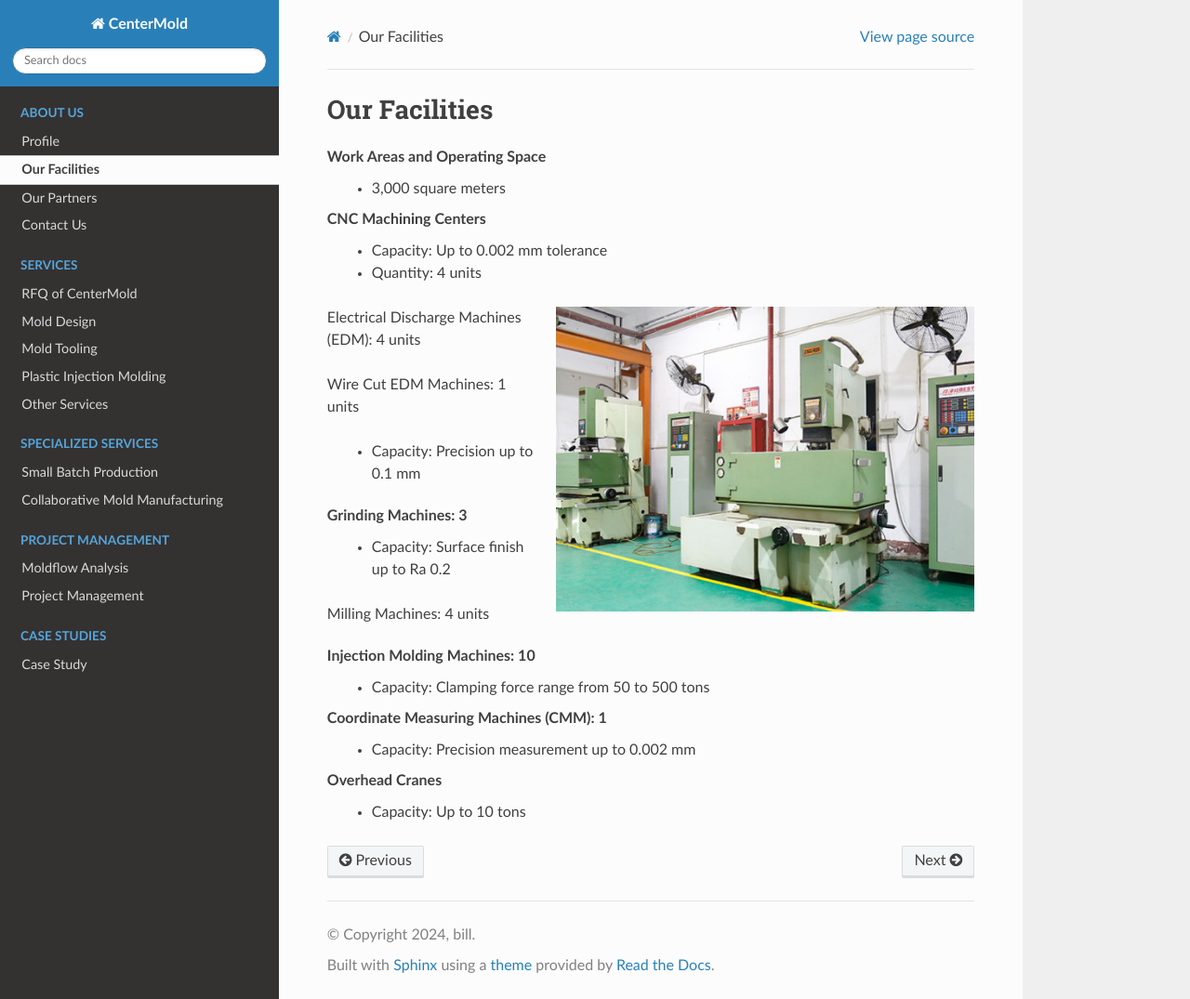
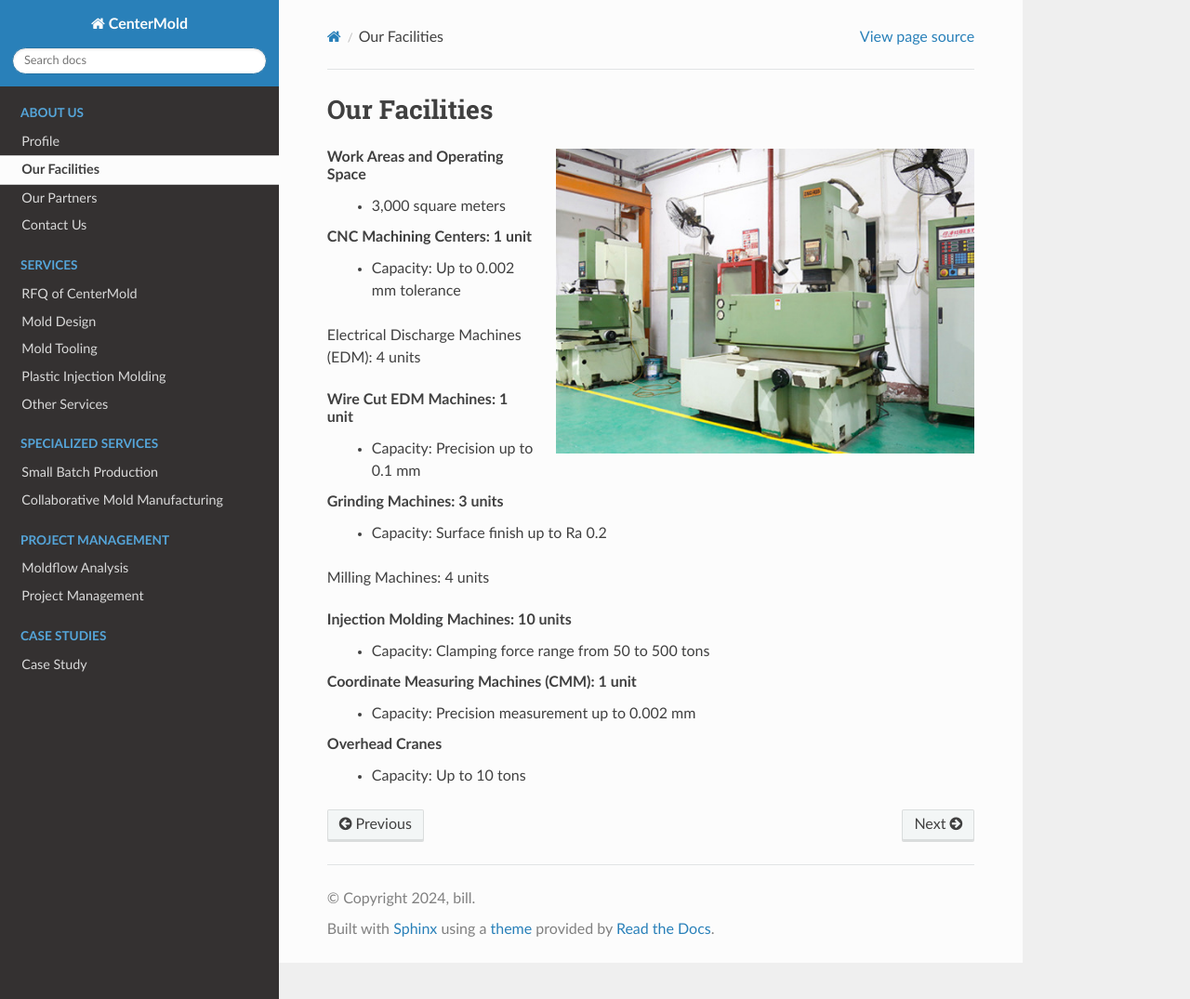
Before and after one commit to paultang/centermold, a Sphinx documentation site: the page built from source/Facility.rst, in a window 1280 px wide and 1075 px high. Shown: the whole window at 93% size. Built offline with Sphinx 7.4.7 and the Read the Docs theme 2.0.0, drawn with Linux system fonts in a browser that asks for light colours.

Commit message:
Update Facility.rst

```diff
--- a/source/Facility.rst
+++ b/source/Facility.rst
@@ -5,34 +5,31 @@
 =======================
 Our Facilities
 =======================
+.. figure:: _static/EDM.jpg
+   :align: right
+   :width: 450px
 
 Work Areas and Operating Space
 	•	3,000 square meters
 
-CNC Machining Centers
+CNC Machining Centers: 1 unit
 	•	Capacity: Up to 0.002 mm tolerance
-	•	Quantity: 4 units
-
-.. figure:: _static/EDM.jpg
-   :align: right
-   :width: 450px
 
 Electrical Discharge Machines (EDM): 4 units
 
-Wire Cut EDM Machines: 1 units
-
+Wire Cut EDM Machines: 1 unit
 	•	Capacity: Precision up to 0.1 mm
 
-Grinding Machines: 3
+Grinding Machines: 3 units
 	•	Capacity: Surface finish up to Ra 0.2
 
 Milling Machines: 4 units
 
-Injection Molding Machines: 10
+Injection Molding Machines: 10 units
 	•	Capacity: Clamping force range from 50 to 500 tons
 
 
-Coordinate Measuring Machines (CMM): 1
+Coordinate Measuring Machines (CMM): 1 unit
 	•	Capacity: Precision measurement up to 0.002 mm
 
 Overhead Cranes
```
